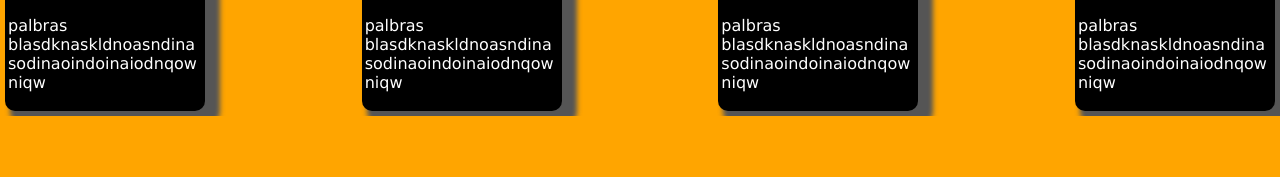
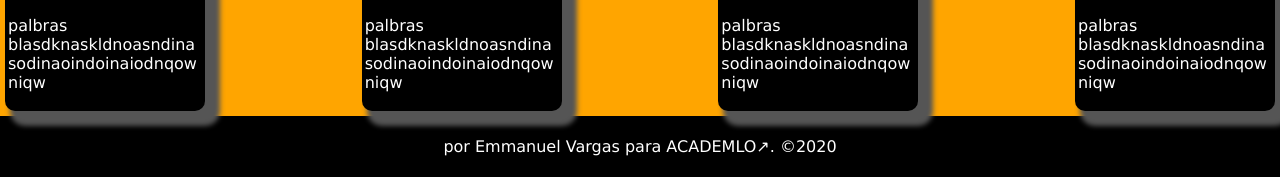
Before and after one commit to emmanuel-var/personal-web-1, a plain HTML site: page index.html in a window 1280 px wide. Shown: the part 773-950 px from the top of the page. Before the commit the page ends 889 px from the top, so only its background shows below. Drawn offline with nearby package versions, Linux system fonts and the light colour scheme.

Commit message:
mensaje2

```diff
--- a/index.html
+++ b/index.html
@@ -60,5 +60,8 @@
             <p>palbras blasdknaskldnoasndinasodinaoindoinaiodnqowniqw</p>
         </div>
     </div>
+    <footer>
+        <div><p>por Emmanuel Vargas para ACADEMLO↗. ©2020</p></div>
+    </footer>
 </body>
 </html>
--- a/style-index.css
+++ b/style-index.css
@@ -63,6 +63,15 @@ div.sections div.center p {
 }
 i {
     padding: 8px;
+}
+footer {
+    background-color: black;
+    color: white;
+    display: flex;
+    justify-content: center;
+}
+footer p {
+    padding: 5px;
 }
 /* Extra-small devices-landscape phones */
 @media (min-width: 350px) {
```
